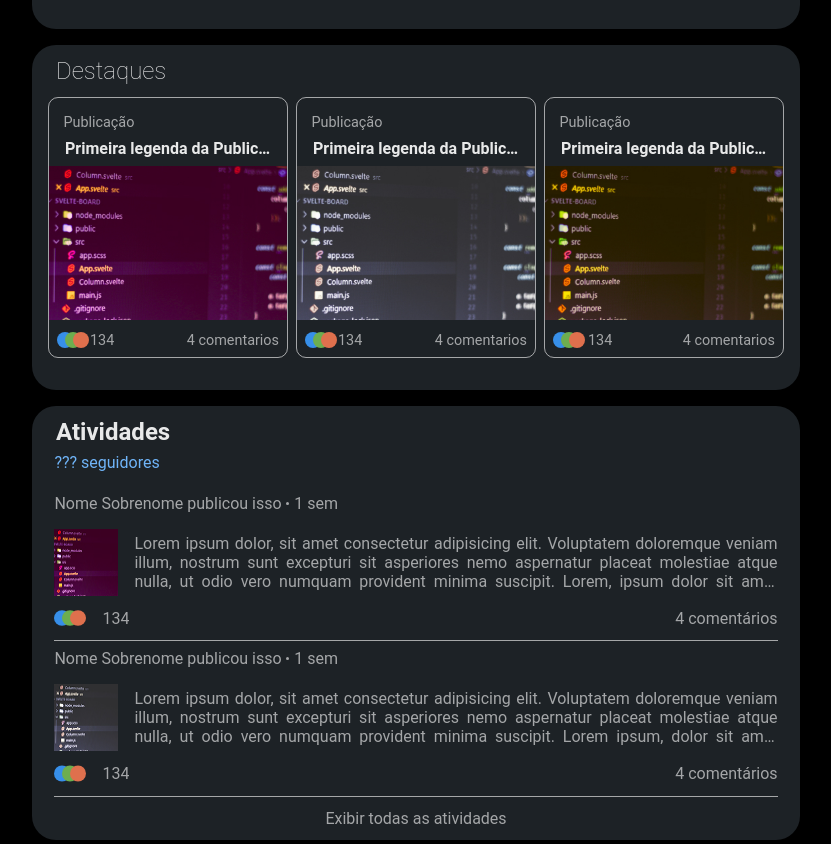
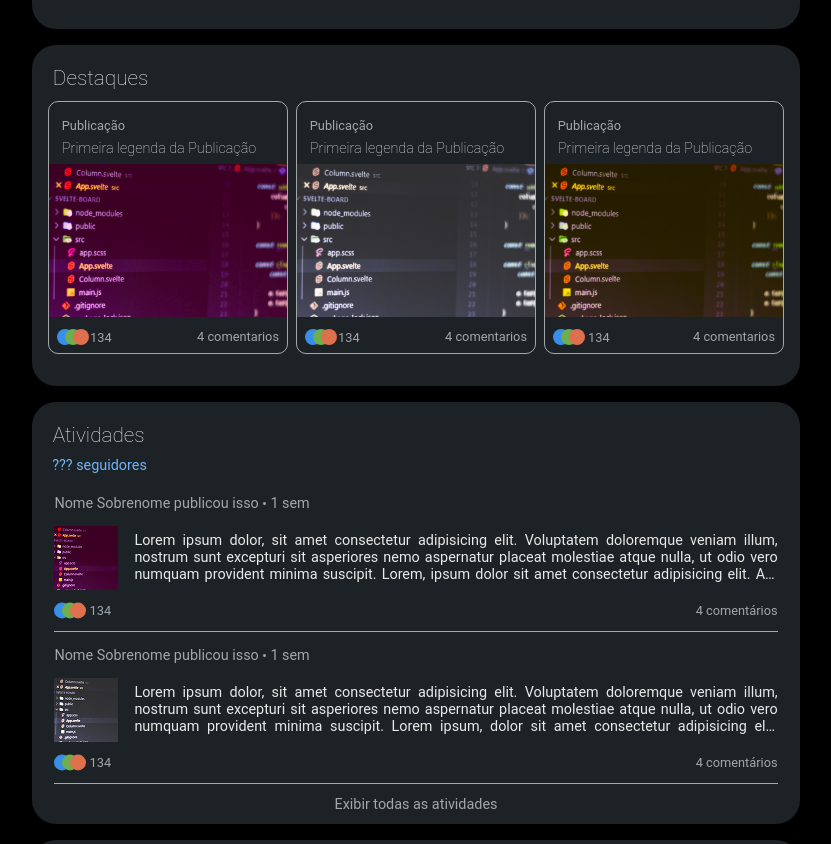
Before and after one commit to kevinzanao/layout-linkedin, a plain HTML site: page index.html in a window 1280 px wide. Shown: the part 533-1377 px from the top of the page, without its empty margins (224-1055 px from the left). Drawn offline with Linux system fonts and the light colour scheme.

Commit message:
tamanho da fonte modificada

```diff
--- a/style.css
+++ b/style.css
@@ -8,7 +8,14 @@
     --input: #38434F;
     --primario: #70b5f9;
     --positivo: #3ec786;
+
+    /* Fonts */
+    --size-h2: 1.3em;
+    --size-p: .9em;
+    --size-secundario: .8em;
 }
+
+
 
 * {
     margin: 0;
@@ -235,8 +242,9 @@ main {
 
 .featured-content h2 {
     color: var(--texto-principal);
-    margin: .5em 0 .5em 1em;
+    margin: 1em 0 .5em 1em;
     font-weight: lighter;
+    font-size: var(--size-h2);
 }
 
 .featured-content__posts {
@@ -258,19 +266,18 @@ main {
     overflow: hidden;
     white-space: nowrap;
     text-overflow: ellipsis;
+    margin: .5em .9em;
+    font-size: var(--size-p);
+    font-weight: lighter;
 }
 
 .featured-content__posts article p {
     color: var(--texto-secundario);
-    font-size: .9em;
+    font-size: var(--size-secundario);
 }
 
 .featured-content__posts article > p {
     margin-left: 1em;
-}
-
-.featured-content__posts article h4 {
-    margin: .5em 1em;
 }
 
 .featured-content__posts article > img {
@@ -301,7 +308,9 @@ main {
 
 .activities h2 {
     color: var(--texto-principal);
-    margin: .5em 0 .3em 1em;
+    margin: 1em 0 .5em 1em;
+    font-weight: lighter;
+    font-size: var(--size-h2);
 }
 
 .activities a {
@@ -312,6 +321,7 @@ main {
     text-decoration: none;
     color: var(--primario);
     margin: 0 0 1.4em 1.4em;
+    font-size: var(--size-p);
 }
 
 .activities__posts {
@@ -325,6 +335,7 @@ main {
     width: fit-content;
     margin: 0 auto;
     padding: .3em 0 .7em 0;
+    font-size: var(--size-p);
 }
 
 .activities__posts p,
@@ -334,9 +345,11 @@ main {
 
 .activities__posts article > p {
     margin-bottom: 1em;
+    margin-top: 1em;
     display: flex;
     align-items: center;
     gap: .3em;
+    font-size: var(--size-p);
 }
 
 .activities__posts article div {
@@ -357,7 +370,9 @@ main {
     display: -webkit-box;
     -webkit-line-clamp: 3; /* Quantidade de linhas mostradas */
     -webkit-box-orient: vertical; /* direção do corte */
-    margin: .3em 0;
+    margin: .4em 0;
+    font-size: var(--size-p);
+    color: var(--texto-principal);
 }
 
 .activities__posts article .activities__posts__reactions {
@@ -365,6 +380,15 @@ main {
     margin: .5em 0;
     padding-bottom: .5em;
     border-bottom: 1px solid var(--texto-secundario);
+}
+
+.activities__posts article .activities__posts__reactions p {
+    color: var(--texto-secundario);
+    font-size: var(--size-secundario);
+}
+
+.activities__posts article .activities__posts__reactions > div {
+    gap: .2em;
 }
 
 .about {
@@ -379,6 +403,7 @@ main {
 .about h2 {
     margin: 1em 0 .5em 1em;
     font-size: 1.3em;
+    font-weight: lighter;
 }
 
 .about p {
```
